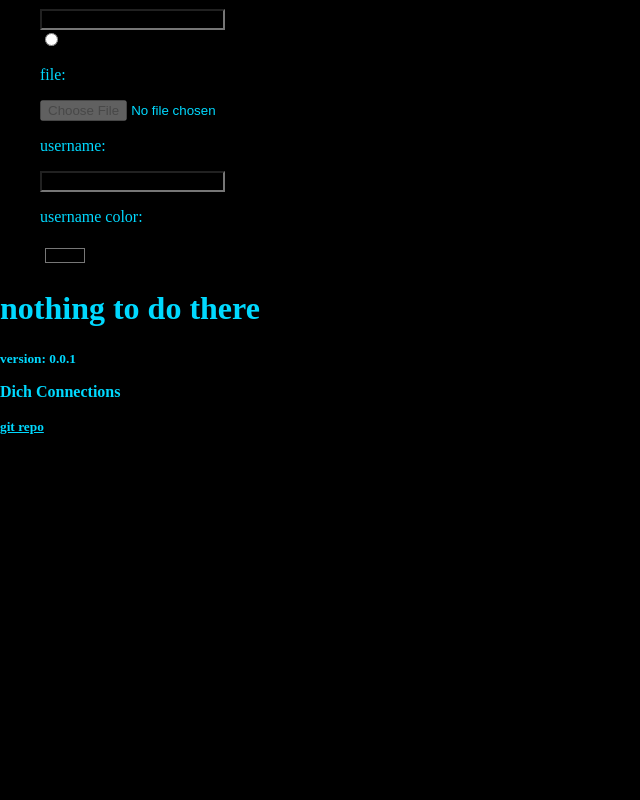
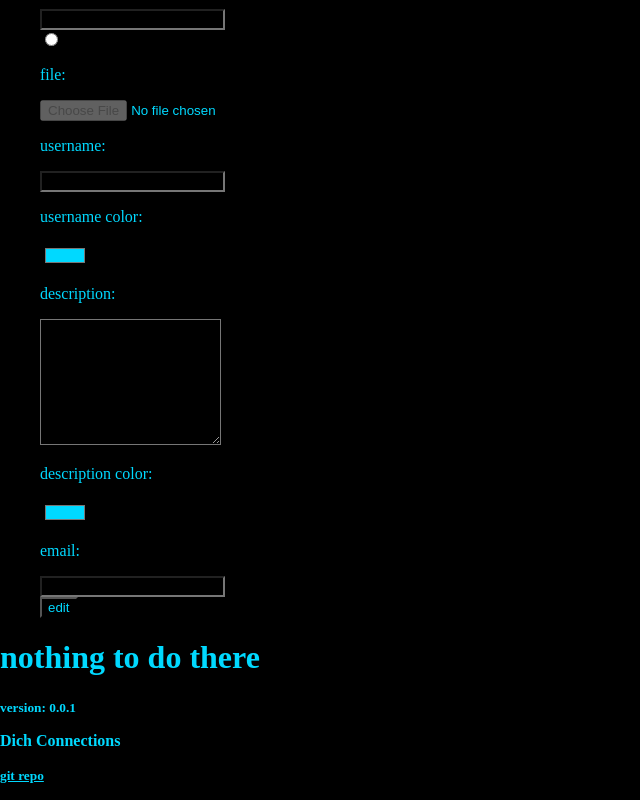
Before and after one commit to Andrew1407/DichBox, a React app: page /1 in a window 1280 px wide. Shown: the part 1726-2526 px from the top of the page, without its empty margins (0-640 px from the left). Before the commit the page ends 2177 px from the top, so only its background shows below. Built offline with nearby package versions, Linux system fonts and the light colour scheme; no server answers; the HTML template or start-up script is replaced by a standard one.

Commit message:
client: EditProfile (input verifiers - name, email)

```diff
--- a/src/components/SignForms/SignForms.jsx
+++ b/src/components/SignForms/SignForms.jsx
@@ -8,7 +8,7 @@ import '../../styles/sign-forms.css';
 
 const SingForms = () => {
   const { setId, id } = useContext(MainContext);
-  const { useVerifiers, fetchInput,warnings, setWarning, correctInput, setCorrectState, userDataInput }
+  const { useVerifiers, fetchInput, warnings, setWarning, correctInput, setCorrectState, userDataInput }
     = useContext(VerifiersContext);
   const [isSignUp, setSignModifier] = useState(true);
   const setBtnStateStyle = modifier => (
@@ -23,8 +23,10 @@ const SingForms = () => {
       warningFetch: isSignUp ?
         'This email is already taken' :
         'This email is not registered',
-      fetchFn: fetchInput('email'),
-      fetchIsEqual: isSignUp ? false : true
+      fetchVerifier: async input => {
+        const { foundValue } = await fetchInput('email', input);
+        return isSignUp ? foundValue === input : foundValue !== input;
+      }
     },
     passwd: {
       regExp: /^[\S]{5,20}$/,
@@ -35,23 +37,22 @@ const SingForms = () => {
     ...signInVerParams,
     name: {
       regExp: /^(?!search$)[\S]{5,40}$/,
-      warningRegExp: 'Username length should be unique, 5-16 symbols (no spaces)',
+      warningRegExp: 'Username length should be unique, 5-40 symbols (no spaces)',
       warningFetch: 'This username is already taken',
-      fetchFn: fetchInput('name'),
-      fetchIsEqual: false
+      fetchVerifier: async input => {
+        const { foundValue } = await fetchInput('name', input);
+        return foundValue === input;
+      }
     }
   };
-  const signForm = isSignUp ? signUpVerParams : signInVerParams;
   const { getVerifiersState, getOnChangeVerifier } =
-    useVerifiers(signForm);
+    useVerifiers(isSignUp ? signUpVerParams : signInVerParams);
   const handleSignForm = modifier => e => {
     e.preventDefault();
     setWarning({});
     setCorrectState({});
     setSignModifier(modifier);
   };
-
-
 
   // submit handlers
   const submitSignUpClb = async e => {
@@ -70,7 +71,6 @@ const SingForms = () => {
     const isCorrect = getVerifiersState();
     if (!isCorrect) return;
     const { data } = await axios.post('http://192.168.0.223:7041/users/enter', userDataInput );
-    console.log(data)
     if (data.id) {
       setWarning({});
       setCorrectState({});
--- a/src/components/SignForms/SignIn.jsx
+++ b/src/components/SignForms/SignIn.jsx
@@ -7,12 +7,12 @@ const SignIn = ({ submitSignIn, getOnChangeVerifier, submitButton, warnings }) =
     <form className="sign-form" onSubmit={ submitSignIn } >
       <div className="sign-field">
         <p>email:</p>
-        <input type="email" onChange={ getOnChangeVerifier('email') } style={email ? { borderBottomColor: email.borderColor } : null} />
+        <input type="email" onChange={ getOnChangeVerifier('email') } style={{ borderBottomColor: email && email.borderColor }} />
         <i className="warning">{email ? email.text : null}</i>
       </div>
       <div className="sign-field">
         <p>password:</p>
-        <input type="password" onChange={ getOnChangeVerifier('passwd') } style={passwd ? { borderBottomColor: passwd.borderColor } : null} />
+        <input type="password" onChange={ getOnChangeVerifier('passwd') } style={{ borderBottomColor: passwd && passwd.borderColor }} />
         <i className="warning">{passwd ? passwd.text : null}</i>
       </div>
       <input className="form-submit" type="submit" value="sign in" disabled={ submitButton.disabled } style={ submitButton.style } />
--- a/src/components/SignForms/SignUp.jsx
+++ b/src/components/SignForms/SignUp.jsx
@@ -7,17 +7,17 @@ const SignUp = ({ submitSignUp, getOnChangeVerifier, submitButton, warnings }) =
     <form className="sign-form" onSubmit={ submitSignUp } >
       <div className="sign-field">
         <p>username:</p>
-        <input type="text" onChange={ getOnChangeVerifier('name') } style={name ? { borderBottomColor: name.borderColor } : null} />
+        <input type="text" onChange={ getOnChangeVerifier('name') } style={{ borderBottomColor: name && name.borderColor }} />
         <i className="warning">{name ? name.text : null}</i>
       </div>
       <div className="sign-field">
         <p>email:</p>
-        <input type="email"  onChange={ getOnChangeVerifier('email') } style={email ? { borderBottomColor: email.borderColor } : null} />
+        <input type="email"  onChange={ getOnChangeVerifier('email') } style={{ borderBottomColor: email && email.borderColor }} />
         <i className="warning">{email ? email.text : null}</i>
       </div>
       <div className="sign-field">
         <p>password:</p>
-        <input type="password"  onChange={ getOnChangeVerifier('passwd') } style={passwd ? { borderBottomColor: passwd.borderColor } : null} />
+        <input type="password"  onChange={ getOnChangeVerifier('passwd') } style={{ borderBottomColor: passwd && passwd.borderColor }} />
         <i className="warning">{passwd ? passwd.text : null}</i>
       </div>
       <input className="form-submit" type="submit" value="create account" disabled={ submitButton.disabled } style={ submitButton.style } />
--- a/src/components/UserData/EditProfile.jsx
+++ b/src/components/UserData/EditProfile.jsx
@@ -1,4 +1,5 @@
-import React, { useState, useContext } from 'react';
+import React, { useState, useContext, useEffect } from 'react';
+import { VerifiersContext } from '../../contexts/VerifiersContext';
 import { MainContext } from '../../contexts/MainContext';
 import logoDefault from '../../styles/imgs/default-user-logo.png';
 import '../../styles/edit-profile.css';
@@ -6,36 +7,91 @@ import '../../styles/edit-profile.css';
 const EditProfile = () => {
   const [checkedRadio, setCheckedRadio] = useState(true);
   const { userData } = useContext(MainContext);
-  const {name} = userData;
+  const { useVerifiers, fetchInput, warnings, setWarning, correctInput, setCorrectState, userDataInput, setUserDataInput }
+    = useContext(VerifiersContext);
+  const signVerParams = {
+    email: {
+      regExp: /^([a-z_\d\.-]+)@([a-z\d]+)\.([a-z]{2,8})(\.[a-z]{2,8})*$/,
+      warningRegExp: 'Incorrect email input form',
+      warningFetch: 'This email is already taken',
+      fetchVerifier: async input => {
+        const { foundValue } = await fetchInput('email', input);
+        return foundValue === input && foundValue !== userData.name;
+      }
+    },
+    name: {
+      regExp: /^(?!search$)[\S]{5,40}$/,
+      warningRegExp: 'Username length should be unique, 5-40 symbols (no spaces)',
+      warningFetch: 'This username is already taken',
+      fetchVerifier: async input => {
+        const { foundValue } = await fetchInput('name', input);
+        return foundValue === input;
+      }
+    },
+    description: {},
+    description_color: {},
+    name_color: {},
+    passwd: {
+      regExp: /^[\S]{5,20}$/,
+      warningRegExp: 'Password length should be 5-16 symbols (no spaces)',
+    }
+  };
+
+  const { getVerifiersState, getOnChangeVerifier } = useVerifiers(signVerParams);
   const handleRadioChange = state => () => setCheckedRadio(state);
+  useEffect(()=> {
+    setUserDataInput({ ...userData, ...userDataInput })
+  }, [userData, warnings]);
 
   return (
-    <div id="edit-profile">
+    <form id="edit-profile">
       <div className="edit-field">
         <img id="edit-logo" src={ logoDefault } />
         <div className="edit-logo-input">
           <input type="radio" checked={ checkedRadio } onChange={ handleRadioChange(true) } />
           <p>url:</p>
-          <input type="text"  disabled={ !checkedRadio } />
+          <input type="text" disabled={ !checkedRadio } className="edit-input" />
         </div>
         <div className="edit-logo-input">
           <input type="radio" checked={ !checkedRadio } onChange={ handleRadioChange(false) } />
           <p>file:</p>
-          <input type="file" disabled={ checkedRadio } />
+          <input type="file" className="edit-input" disabled={ checkedRadio } />
+        </div>
+      </div>
+
+      <div className="edit-field" id="edit-uname">
+        <div className="edit-name">
+          <p>username:</p>
+          <input type="text"  onChange={ getOnChangeVerifier('name') } className="edit-input" value={ userDataInput.name ? userDataInput.name : '' } style={{ color: userDataInput.name_color ? userDataInput.name_color : '#00d9ff', borderBottomColor: warnings.name && warnings.name.borderColor }}/>
+          <i className="edit-warning">{warnings.name ? warnings.name.text : null}</i>
+        </div>
+        <div className="edit-name">
+          <p>username color:</p>
+          <input type="color" onChange={ getOnChangeVerifier('name_color') } className="edit-input" value={userDataInput.name_color ? userDataInput.name_color : '#00d9ff'}/>
         </div>
       </div>
 
       <div className="edit-field">
-        <div className="edit-name">
-          <p>username:</p>
-          <input type="text" value={ name } style={{ color: userData.name_color }}/>
+      <div className="edit-name">
+          <p>description:</p>
+          <textarea  onChange={ getOnChangeVerifier('description') } maxLength="100" id="edit-desc-area" rows="8" value={userDataInput.description ? userDataInput.description : '' } style={{ color: userDataInput.description_color ? userDataInput.description_color : '#00d9ff' }}>
+          </textarea>
         </div>
         <div className="edit-name">
-          <p>username color:</p>
-          <input type="color" value={userData.name_color}/>
+          <p>description color:</p>
+          <input type="color" onChange={ getOnChangeVerifier('description_color') } className="edit-input" value={userDataInput.description_color ? userDataInput.description_color : '#00d9ff'}/>
         </div>
       </div>
-    </div>
+
+      <div className="edit-field" id="edit-email">
+        <div className="edit-name">
+          <p>email:</p>
+          <input type="email"  onChange={ getOnChangeVerifier('email') } className="edit-input" value={ userDataInput.email ? userDataInput.email : '' } style={{ borderBottomColor: warnings.email && warnings.email.borderColor }} />
+          <i className="edit-warning">{warnings.email ? warnings.email.text : null}</i>
+        </div>
+      </div>
+      <input type="submit" value="edit"/>
+    </form>
   );
 };
 
--- a/src/styles/edit-profile.css
+++ b/src/styles/edit-profile.css
@@ -2,11 +2,12 @@
   display: flex;
   flex-direction: column;
   justify-content: space-between;
+  margin: 0
 }
 
 .edit-field {
-  padding-bottom: 20%;
-  border-bottom: 3px solid rgb(0, 217, 255);
+  padding-bottom: 15%;
+  border-bottom: 7px dashed grey;
 }
 
 
@@ -24,10 +25,14 @@
   margin-top: 6%;
 }
 
+.edit-field p {
+  font-size: 180%;
+  display: block;
+  color: orange;
+}
+
 .edit-logo-input > p {
-  font-size: 220%;
   display: inline-block;
-  color: orange;
 }
 
 .edit-logo-input > input[type="radio"] {
@@ -37,11 +42,13 @@
 
 .edit-logo-input > input[type="file"] {
   font-size: 120%;
+  display: block;
 }
 
-.edit-logo-input > input[type="text"] {
+.edit-input {
   font-size: 180%;
-  width: 90%;
+  width: 85%;
+  display: block;
   margin-left: 3%;
   outline: none;
   border-color: black;
@@ -49,3 +56,29 @@
   padding: 2%;
   margin-bottom: 4%;
 }
+
+.edit-input:focus {
+  border-bottom: 7px solid rgb(0, 217, 255);
+}
+
+#edit-uname {
+  margin-top: 5%;
+}
+
+#edit-desc-area {
+  border: 2px solid rgb(0, 217, 255);
+  font-size: 180%;
+  outline: none;
+  padding: 2%;
+  width: 90%;
+  resize: none;
+}
+
+#edit-email {
+  padding-bottom: 10%
+}
+
+.edit-warning {
+  font-size: 190%;
+  color: crimson;
+}
```
Also changed, not shown: src/contexts/VerifiersContext.jsx (+14 -12 lines).
